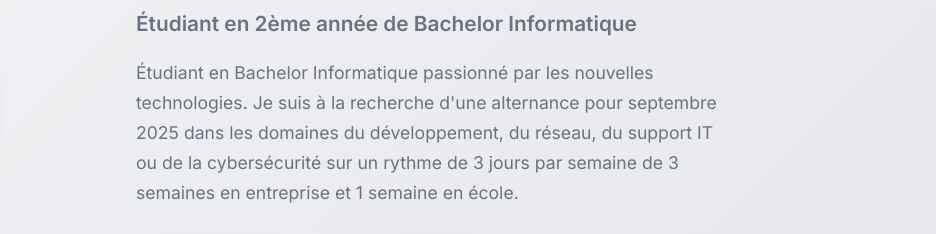
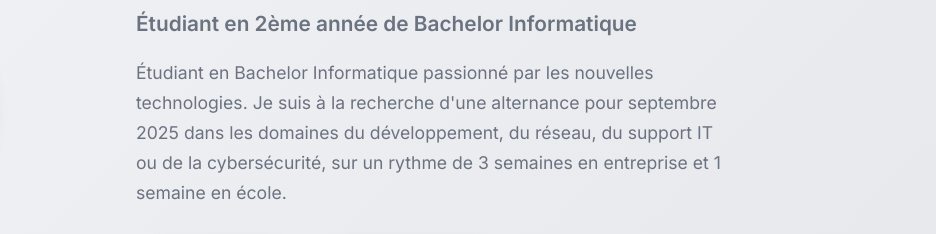
Before and after one commit to OuxamPro/PorteFolio, a plain HTML site: page index.html in a window 1280 px wide. Shown: the part 292-526 px from the top of the page, 344-1280 px from the left. Drawn offline with Linux system fonts and the light colour scheme.

Commit message:
Correction

```diff
--- a/index.html
+++ b/index.html
@@ -37,7 +37,7 @@
                 <h1>Maxime Quesnel</h1>
                 <h2>Étudiant en 2ème année de Bachelor Informatique</h2>
                 <p class="hero-desc">
-                    Étudiant en Bachelor Informatique passionné par les nouvelles technologies. Je suis à la recherche d'une alternance pour septembre 2025 dans les domaines du développement, du réseau, du support IT ou de la cybersécurité sur un rythme de 3 jours par semaine de 3 semaines en entreprise et 1 semaine en école.
+                    Étudiant en Bachelor Informatique passionné par les nouvelles technologies. Je suis à la recherche d'une alternance pour septembre 2025 dans les domaines du développement, du réseau, du support IT ou de la cybersécurité, sur un rythme de 3 semaines en entreprise et 1 semaine en école.
                 </p>
                 <div class="hero-btns">
                     <a href="#contact" class="btn btn-primary">Me contacter</a>
```
